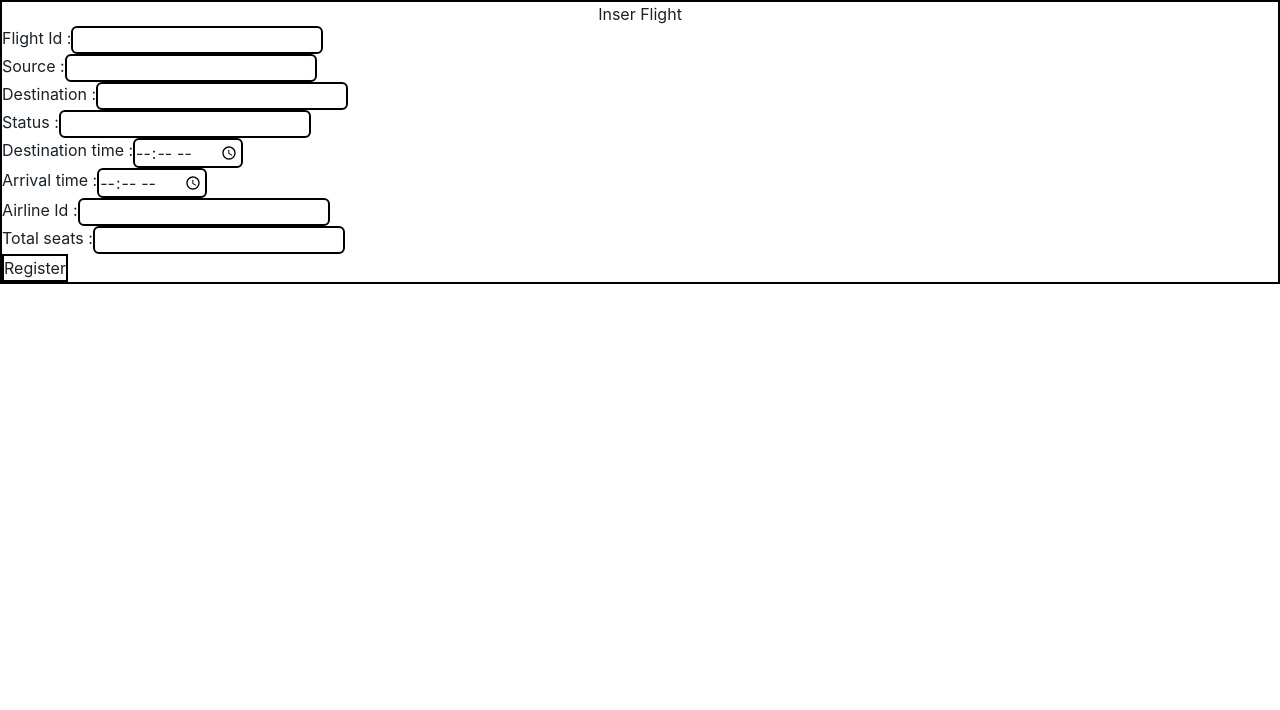
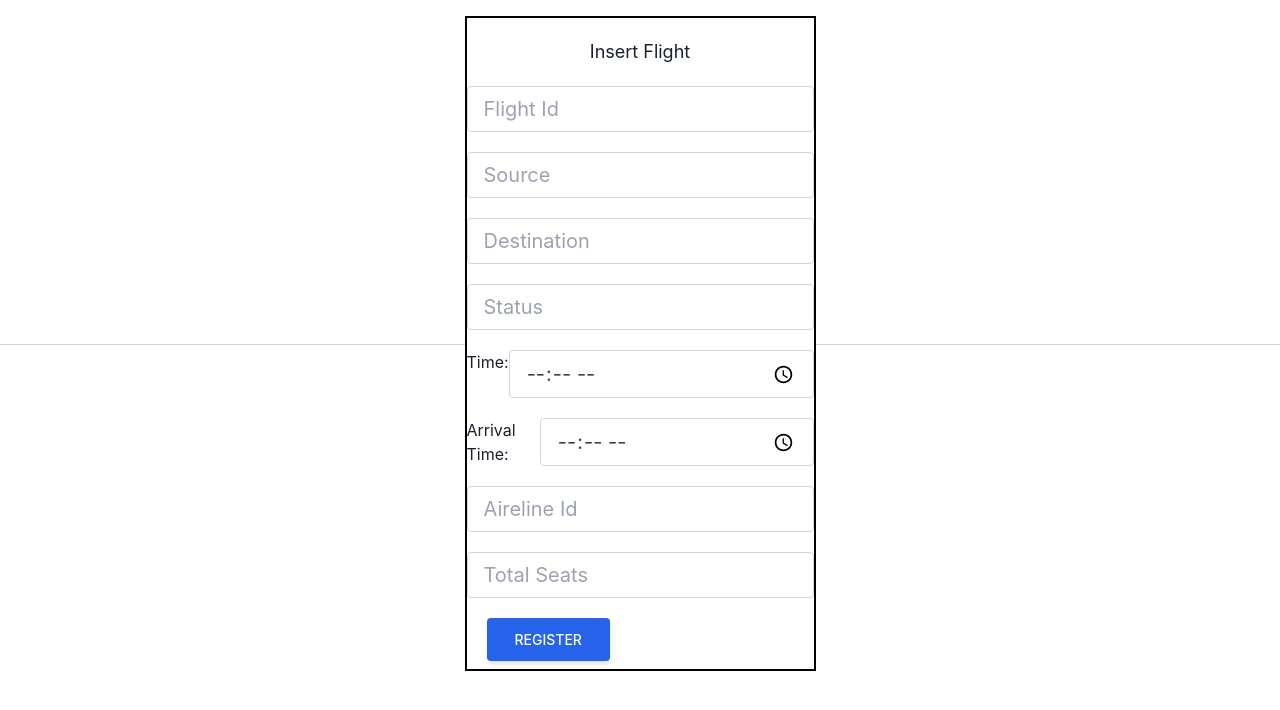
Before and after one commit to shreyas0924/airport-management, a React (Vite) app in the folder client/: page /insertflight in a window 1280 px wide. Shown: the top 710 px of the page. Built offline with nearby package versions, Linux system fonts and the light colour scheme.

Commit message:
styling for  insert flight and delete flight

```diff
--- a/client/components/DeleteFlight.jsx
+++ b/client/components/DeleteFlight.jsx
@@ -1,19 +1,19 @@
-import React from 'react'
-import { useState } from 'react'
-import { useNavigate } from 'react-router-dom'
-import { Form } from 'react-router-dom'
-import axios from 'axios'
+import React from "react";
+import { useState } from "react";
+import { useNavigate } from "react-router-dom";
+import { Form } from "react-router-dom";
+import axios from "axios";
 
 const DeleteFlight = () => {
-  const navigate = useNavigate()
-  const [flightid, setFlightid] = useState('')
+  const navigate = useNavigate();
+  const [flightid, setFlightid] = useState("");
 
-  const [flightDelete, setFlightDelete] = useState([])
+  const [flightDelete, setFlightDelete] = useState([]);
 
   function deleteFlight(e) {
-    e.preventDefault()
+    e.preventDefault();
 
-    const url = 'http://localhost:3001/api/deleteflight'
+    const url = "http://localhost:3001/api/deleteflight";
     try {
       axios
         .post(url, {
@@ -28,43 +28,44 @@ const DeleteFlight = () => {
               flightid: flightid,
             },
           ])
-        )
+        );
     } catch (err) {
-      console.error(err)
+      console.error(err);
     }
 
-    navigate(-1)
+    navigate(-1);
   }
   return (
-    <div>
+    <div className="flex items-center my-4 before:flex-1 before:border-t before:border-gray-300 before:mt-0.5 after:flex-1 after:border-t after:border-gray-300 after:mt-0.5">
       <Form
-        className='border-black border-2'
-        method='post'
+        className="border-black border-2 rounded-lg m-3"
+        method="post"
         onSubmit={deleteFlight}
       >
-        <h1 className='text-center'>Delete Flight</h1>
+        <h1 className="text-center text-lg mt-5 mb-5">Delete Flight</h1>
 
-        <div className='flex'>
-          <p>Flight Id :</p>
+        <div className="flex mb-5">
           <input
-            className='border-2 border-black rounded-md'
-            type='text'
-            name='name'
+            className="form-control  block w-50 px-4 py-2 text-xl font-normal text-gray-700 bg-white bg-clip-padding border border-solid border-gray-300 rounded transition ease-in-out m-0 focus:text-gray-700 focus:bg-white focus:border-blue-600 focus:outline-none"
+            type="text"
+            name="name"
+            placeholder="Flight id"
             value={flightid}
             onChange={(e) => setFlightid(e.target.value)}
           />
         </div>
-
-        <button
-          type='submit'
-          className='border-2 border-black'
-          onClick={deleteFlight}
-        >
-          Delete Flight
-        </button>
+        <div className="text-center lg:text-left">
+          <button
+            type="submit"
+            className="inline-block ml-4 mb-2 px-5 py-3 bg-blue-600 text-white font-medium text-sm leading-snug uppercase rounded shadow-md hover:bg-blue-700 hover:shadow-lg focus:bg-blue-700 focus:shadow-lg focus:outline-none focus:ring-0 active:bg-blue-800 active:shadow-lg transition duration-150 ease-in-out"
+            onClick={deleteFlight}
+          >
+            Delete Flight
+          </button>
+        </div>
       </Form>
     </div>
-  )
-}
+  );
+};
 
-export default DeleteFlight
+export default DeleteFlight;
--- a/client/components/InsertFlight.jsx
+++ b/client/components/InsertFlight.jsx
@@ -1,26 +1,26 @@
-import React from 'react'
-import { useState } from 'react'
-import { useNavigate } from 'react-router-dom'
-import { Form } from 'react-router-dom'
-import axios from 'axios'
+import React from "react";
+import { useState } from "react";
+import { useNavigate } from "react-router-dom";
+import { Form } from "react-router-dom";
+import axios from "axios";
 
 const InsertFlight = () => {
-     const navigate = useNavigate()
-  const [flightid, setFlightid] = useState('')
-  const [source, setSource] = useState('')
-  const [destination, setDestination] = useState('')
-  const [status, setStatus] = useState('')
-  const [dtime, setDtime] = useState('')
-  const [atime, setAtime] = useState('')
-  const [airlineid, setAirlineid] = useState('')
-  const [totseats, setTotseats] = useState('')
+  const navigate = useNavigate();
+  const [flightid, setFlightid] = useState("");
+  const [source, setSource] = useState("");
+  const [destination, setDestination] = useState("");
+  const [status, setStatus] = useState("");
+  const [dtime, setDtime] = useState("");
+  const [atime, setAtime] = useState("");
+  const [airlineid, setAirlineid] = useState("");
+  const [totseats, setTotseats] = useState("");
 
-  const [flightinsert, setFlightInsert] = useState([])
+  const [flightinsert, setFlightInsert] = useState([]);
 
   function signin(e) {
-     e.preventDefault()
+    e.preventDefault();
 
-     const url = 'http://localhost:3001/api/insertflight'
+    const url = "http://localhost:3001/api/insertflight";
     try {
       axios
         .post(url, {
@@ -49,114 +49,110 @@ const InsertFlight = () => {
               totseats: totseats,
             },
           ])
-         )
+        );
     } catch (err) {
-       console.error(err)
+      console.error(err);
     }
 
-     navigate(-1)
+    navigate(-1);
   }
   return (
-    <div>
-      <Form
-        className='border-black border-2'
-         method='post'
-         onSubmit={signin}
+    <div className="flex items-center my-4 before:flex-1 before:border-t before:border-gray-300 before:mt-0.5 after:flex-1 after:border-t after:border-gray-300 after:mt-0.5">
+      <Form className="border-black border-2" method="post" onSubmit={signin}>
+        <h1 className="text-center text-lg mt-5 mb-5">Insert Flight</h1>
 
-      >
-        <h1 className='text-center'>Inser Flight</h1>
-
-        <div className='flex'>
-          <p>Flight Id :</p>
+        <div className="flex mb-5">
           <input
-            className='border-2 border-black rounded-md'
-            type='text'
-            name='name'
+            className="form-control block w-full px-4 py-2 text-xl font-normal text-gray-700 bg-white bg-clip-padding border border-solid border-gray-300 rounded transition ease-in-out m-0 focus:text-gray-700 focus:bg-white focus:border-blue-600 focus:outline-none"
+            type="text"
+            name="name"
+            placeholder="Flight Id"
             value={flightid}
             onChange={(e) => setFlightid(e.target.value)}
           />
         </div>
-        <div className='flex'>
-          <p>Source :</p>
+        <div className="flex mb-5" >
           <input
-            className='border-2 border-black rounded-md'
-            type='text'
-            name='name'
+            className="form-control block w-full px-4 py-2 text-xl font-normal text-gray-700 bg-white bg-clip-padding border border-solid border-gray-300 rounded transition ease-in-out m-0 focus:text-gray-700 focus:bg-white focus:border-blue-600 focus:outline-none"
+            type="text"
+            name="name"
+            placeholder="Source"
             value={source}
             onChange={(e) => setSource(e.target.value)}
           />
         </div>
-        <div className='flex'>
-          <p>Destination :</p>
+        <div className="flex mb-5">
           <input
-            className='border-2 border-black rounded-md'
-            type='text'
-            name='name'
+            className="form-control block w-full px-4 py-2 text-xl font-normal text-gray-700 bg-white bg-clip-padding border border-solid border-gray-300 rounded transition ease-in-out m-0 focus:text-gray-700 focus:bg-white focus:border-blue-600 focus:outline-none"
+            type="text"
+            name="name"
+            placeholder="Destination"
             value={destination}
             onChange={(e) => setDestination(e.target.value)}
           />
         </div>
-        <div className='flex'>
-          <p>Status :</p>
+        <div className="flex mb-5">
           <input
-            className='border-2 border-black rounded-md'
-            type='text'
-            name='name'
+            className="form-control block w-full px-4 py-2 text-xl font-normal text-gray-700 bg-white bg-clip-padding border border-solid border-gray-300 rounded transition ease-in-out m-0 focus:text-gray-700 focus:bg-white focus:border-blue-600 focus:outline-none"
+            type="text"
+            name="name"
+            placeholder="Status "
             value={status}
             onChange={(e) => setStatus(e.target.value)}
           />
         </div>
-        <div className='flex'>
-          <p>Destination time :</p>
+        <div className="flex mb-5">
+          <h1>Time:</h1>
           <input
-            className='border-2 border-black rounded-md'
-            type='time'
-            name='name'
+            className="form-control block w-full px-4 py-2 text-xl font-normal text-gray-700 bg-white bg-clip-padding border border-solid border-gray-300 rounded transition ease-in-out m-0 focus:text-gray-700 focus:bg-white focus:border-blue-600 focus:outline-none"
+            type="time"
+            name="name"
             value={dtime}
             onChange={(e) => setDtime(e.target.value)}
           />
         </div>
-        <div className='flex'>
-          <p>Arrival time :</p>
+        <div className="flex mb-5">
+          <h1>Arrival Time:</h1>
           <input
-            className='border-2 border-black rounded-md'
-            type='time'
-            name='name'
+            className="form-control block w-full px-4 py-2 text-xl font-normal text-gray-700 bg-white bg-clip-padding border border-solid border-gray-300 rounded transition ease-in-out m-0 focus:text-gray-700 focus:bg-white focus:border-blue-600 focus:outline-none"
+            type="time"
+            name="name"
             value={atime}
             onChange={(e) => setAtime(e.target.value)}
           />
         </div>
-        <div className='flex'>
-          <p>Airline Id :</p>
+        <div className="flex mb-5">
           <input
-            className='border-2 border-black rounded-md'
-            type='number'
-            name='name'
+            className="form-control block w-full px-4 py-2 text-xl font-normal text-gray-700 bg-white bg-clip-padding border border-solid border-gray-300 rounded transition ease-in-out m-0 focus:text-gray-700 focus:bg-white focus:border-blue-600 focus:outline-none"
+            type="number"
+            name="name"
+            placeholder="Aireline Id"
             value={airlineid}
             onChange={(e) => setAirlineid(e.target.value)}
           />
         </div>
-        <div className='flex'>
-          <p>Total seats :</p>
+        <div className="flex mb-5">
           <input
-            className='border-2 border-black rounded-md'
-            type='number'
-            name='name'
+            className="form-control block w-full px-4 py-2 text-xl font-normal text-gray-700 bg-white bg-clip-padding border border-solid border-gray-300 rounded transition ease-in-out m-0 focus:text-gray-700 focus:bg-white focus:border-blue-600 focus:outline-none"
+            type="number"
+            name="name"
+            placeholder="Total Seats"
             value={totseats}
             onChange={(e) => setTotseats(e.target.value)}
           />
         </div>
-
+        <div className="text-center lg:text-left">
           <button
-          type='submit'
-          className='border-2 border-black'
+            type="submit"
+            className="inline-block ml-5 mb-2 px-7 py-3 bg-blue-600 text-white font-medium text-sm leading-snug uppercase rounded shadow-md hover:bg-blue-700 hover:shadow-lg focus:bg-blue-700 focus:shadow-lg focus:outline-none focus:ring-0 active:bg-blue-800 active:shadow-lg transition duration-150 ease-in-out"
             onClick={signin}
           >
             Register
           </button>
+        </div>
       </Form>
     </div>
-  )
-}
+  );
+};
 
-export default InsertFlight
+export default InsertFlight;
--- a/client/components/RegisterStaff.jsx
+++ b/client/components/RegisterStaff.jsx
@@ -47,7 +47,7 @@ function RegisterStaff() {
           method="post"
           onSubmit={signup}
         >
-          <div className="px-6 h-full text-gray-800">
+          <div className="px-6 h-full text-grey-800">
             <h1 className="text-center m-5 text-lg">Regsitration of Admin</h1>
             <div className="flex mb-5">
               <input
```
Lines whose indentation alone changed are shown as unchanged.
